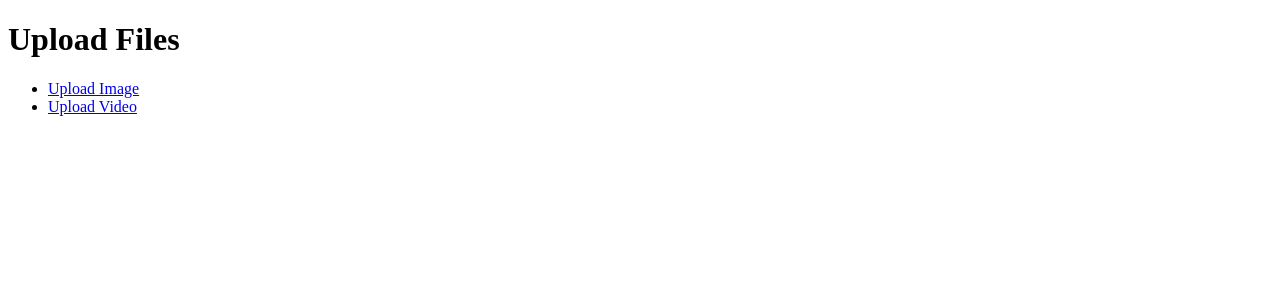
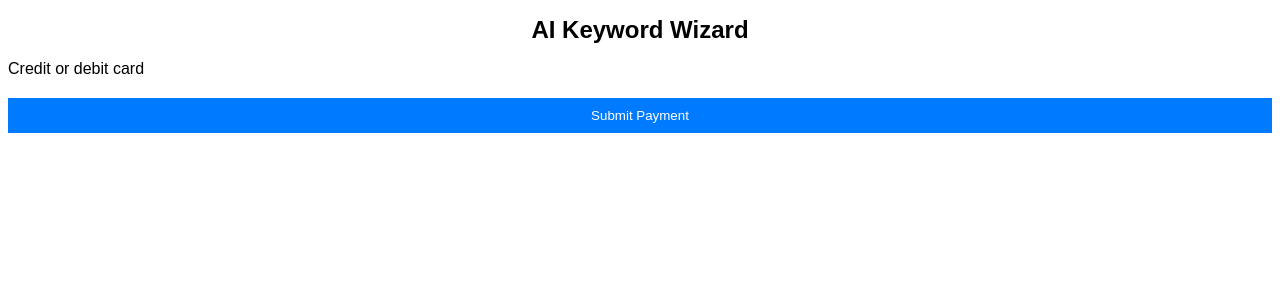
Before and after one commit to justinjonathan15/video-image-processor, a Flask app: page / in a window 1280 px wide. Shown: the top 300 px of the page. Run offline with Flask 2, Linux system fonts and the light colour scheme; some libraries are stand-ins or nearby versions.

Commit message:
Update index.html

```diff
--- a/templates/index.html
+++ b/templates/index.html
@@ -2,13 +2,81 @@
 <html lang="en">
 <head>
     <meta charset="UTF-8">
-    <title>Upload Files</title>
+    <meta name="viewport" content="width=device-width, initial-scale=1.0">
+    <title>AI Keyword Wizard</title>
+    <link rel="stylesheet" href="{{ url_for('static', filename='css/styles.css') }}">
 </head>
 <body>
-    <h1>Upload Files</h1>
-    <ul>
-        <li><a href="{{ url_for('upload_image') }}">Upload Image</a></li>
-        <li><a href="{{ url_for('upload_video') }}">Upload Video</a></li>
-    </ul>
+    <h1>AI Keyword Wizard</h1>
+    <form action="/charge" method="post" id="payment-form">
+        <div class="form-row">
+            <label for="card-element">
+                Credit or debit card
+            </label>
+            <div id="card-element">
+                <!-- A Stripe Element will be inserted here. -->
+            </div>
+            <!-- Used to display form errors. -->
+            <div id="card-errors" role="alert"></div>
+        </div>
+        <button>Submit Payment</button>
+    </form>
+    <script src="https://js.stripe.com/v3/"></script>
+    <script>
+        var stripe = Stripe('{{ stripe_publishable_key }}');
+        var elements = stripe.elements();
+
+        var style = {
+            base: {
+                color: '#32325d',
+                fontFamily: '"Helvetica Neue", Helvetica, sans-serif',
+                fontSmoothing: 'antialiased',
+                fontSize: '16px',
+                '::placeholder': {
+                    color: '#aab7c4'
+                }
+            },
+            invalid: {
+                color: '#fa755a',
+                iconColor: '#fa755a'
+            }
+        };
+
+        var card = elements.create('card', {style: style});
+        card.mount('#card-element');
+
+        card.addEventListener('change', function(event) {
+            var displayError = document.getElementById('card-errors');
+            if (event.error) {
+                displayError.textContent = event.error.message;
+            } else {
+                displayError.textContent = '';
+            }
+        });
+
+        var form = document.getElementById('payment-form');
+        form.addEventListener('submit', function(event) {
+            event.preventDefault();
+
+            stripe.createToken(card).then(function(result) {
+                if (result.error) {
+                    var errorElement = document.getElementById('card-errors');
+                    errorElement.textContent = result.error.message;
+                } else {
+                    stripeTokenHandler(result.token);
+                }
+            });
+        });
+
+        function stripeTokenHandler(token) {
+            var form = document.getElementById('payment-form');
+            var hiddenInput = document.createElement('input');
+            hiddenInput.setAttribute('type', 'hidden');
+            hiddenInput.setAttribute('name', 'stripeToken');
+            hiddenInput.setAttribute('value', token.id);
+            form.appendChild(hiddenInput);
+            form.submit();
+        }
+    </script>
 </body>
 </html>
```
